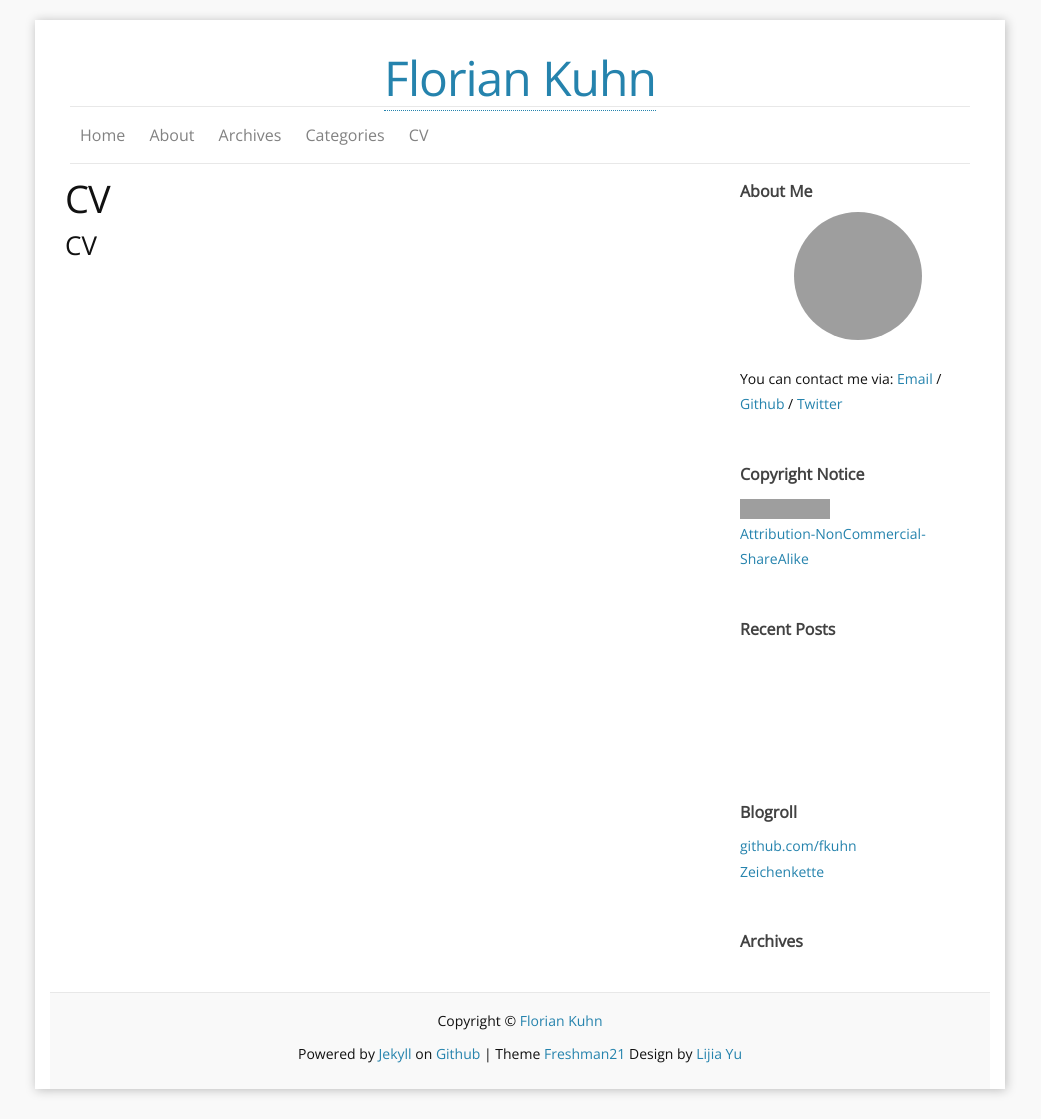
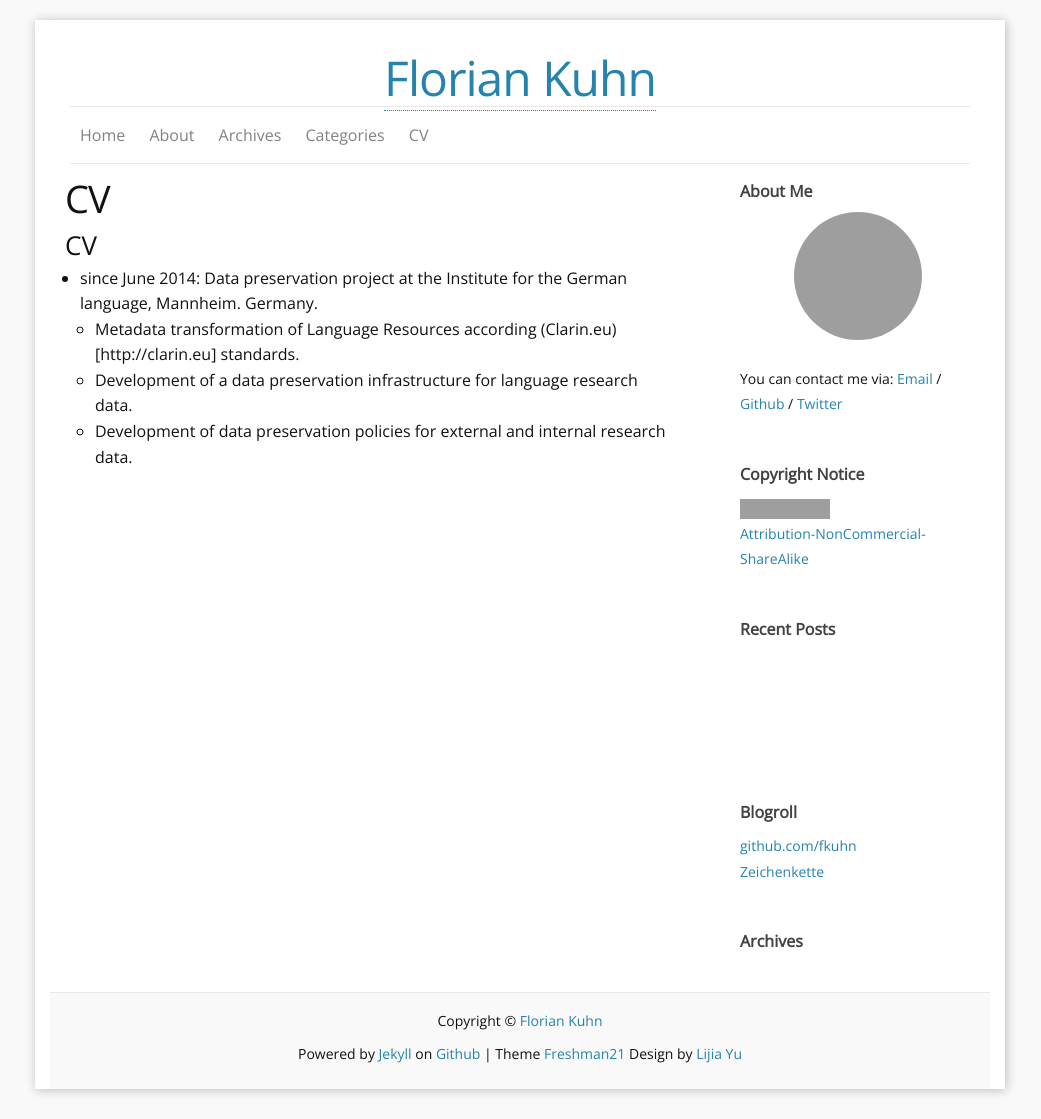
Before and after one commit to fkuhn/fkuhn.github.io, a Jekyll site: the page built from e_cv.md, in a window 1280 px wide. Shown: the whole page, without its empty margins (120-1161 px from the left). Built offline with Jekyll 4.4.1, drawn with Linux system fonts in a browser that asks for light colours; grey boxes are pictures that could not be loaded.

Commit message:
Update e_cv.md

```diff
--- a/e_cv.md
+++ b/e_cv.md
@@ -6,3 +6,8 @@ comments: no
 permalink: /cv/
 ---
 ### CV
+
+* since June 2014: Data preservation project at the Institute for the German language, Mannheim. Germany.
+    * Metadata transformation of Language Resources according (Clarin.eu)[http://clarin.eu] standards.
+    * Development of a data preservation infrastructure for language research data.
+    * Development of data preservation policies for external and internal research data.
```
